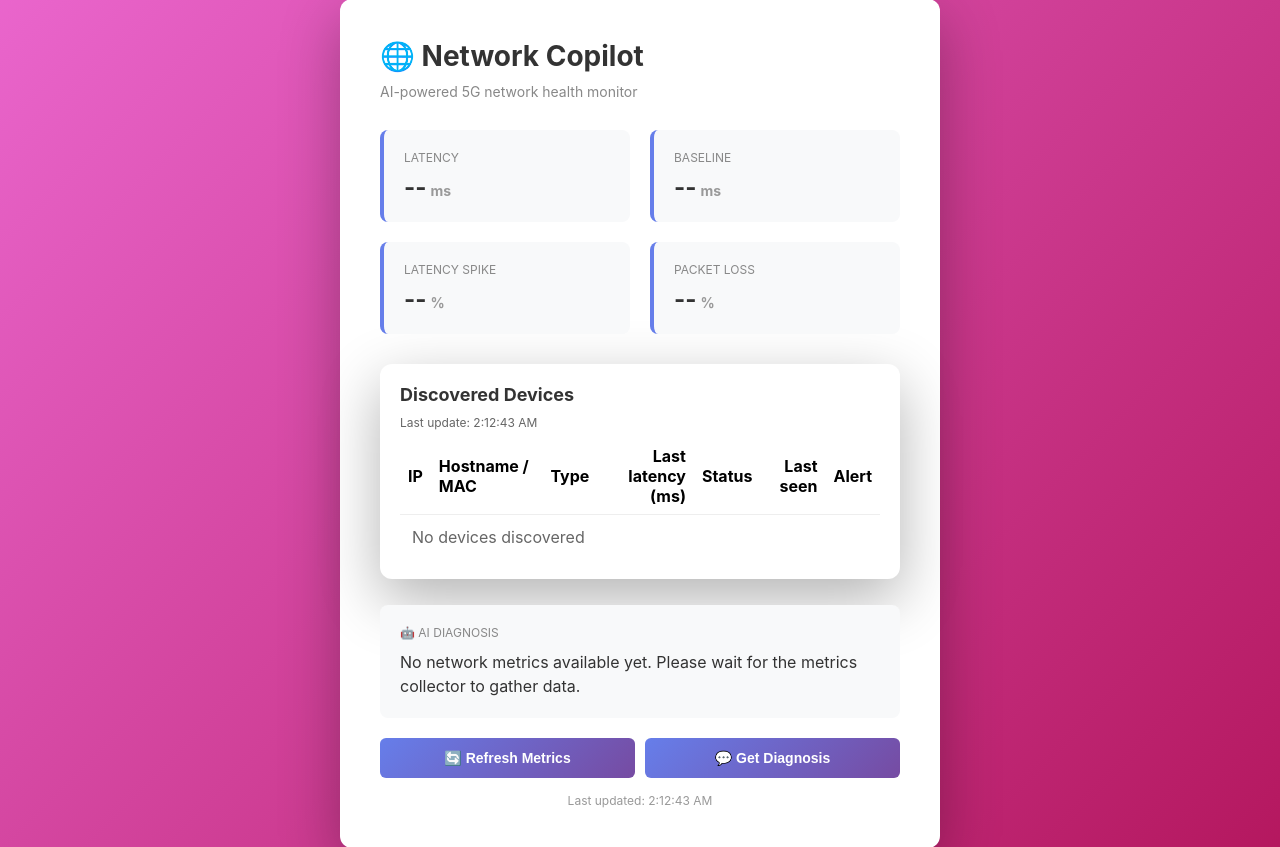
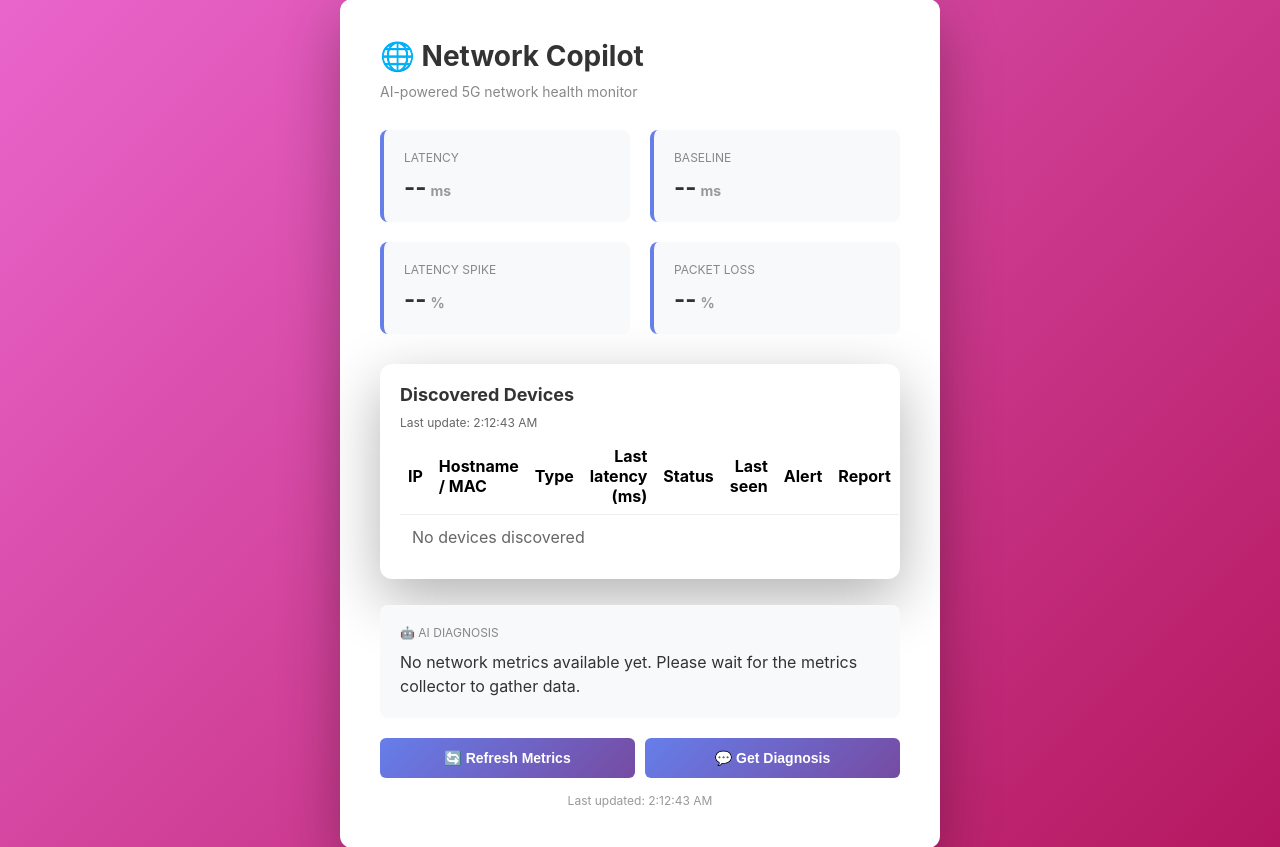
Before and after one commit to tony9321/dubhack, a Flask app: page / in a window 1280 px wide. Shown: the part 21-868 px from the top of the page. Run offline with Flask 3, Linux system fonts and the light colour scheme; data that the repository does not hold is empty.

Commit message:
longer stalling machine recorded and generate report by asking gemini

```diff
--- a/network-copilot/app.py
+++ b/network-copilot/app.py
@@ -175,7 +175,8 @@ def api_summary():
 
 @app.route('/api/devices')
 def api_devices():
-    """Return discovered devices, with type, threshold status, and alert message."""
+    """Return discovered devices, with type, threshold status, alert, and sustained issue report."""
+    import datetime
     try:
         devs = discover_devices()  # expected dicts with keys: ip, mac, hostname
         enriched = []
@@ -196,7 +197,6 @@ def api_devices():
                 LIMIT 1
             ''', (ip,))
             row = c.fetchone()
-            conn.close()
             latency = row[0] if row else None
             loss = row[1] if row else None
 
@@ -214,18 +214,47 @@ def api_devices():
             # Alert message (can call Gemini here if exceeded)
             alert_message = None
             if exceeded:
-                # Optionally call Gemini for diagnosis
                 try:
                     from llm_wrapper import get_llm_diagnosis
                     alert_message = get_llm_diagnosis()
                 except Exception:
                     alert_message = "Threshold exceeded: " + ", ".join(reasons)
 
+            # Check for sustained issues in last 10 minutes (>=3 threshold violations)
+            sustained_issue = False
+            sustained_report = None
+            try:
+                ten_min_ago = (datetime.datetime.now() - datetime.timedelta(minutes=10)).isoformat()
+                c.execute('''
+                    SELECT latency, packet_loss, timestamp
+                    FROM device_metrics
+                    WHERE device_ip = ? AND timestamp > ?
+                ''', (ip, ten_min_ago))
+                rows = c.fetchall()
+                count = 0
+                for r in rows:
+                    l, pl, _ = r
+                    if (l is not None and l > thresholds['latency']) or (pl is not None and pl > thresholds['loss']):
+                        count += 1
+                if count >= 3:
+                    sustained_issue = True
+                    # Call Gemini for a custom report
+                    try:
+                        from llm_wrapper import get_llm_diagnosis
+                        sustained_report = get_llm_diagnosis()
+                    except Exception:
+                        sustained_report = f"Device exceeded thresholds {count} times in last 10 minutes."
+            except Exception:
+                pass
+            conn.close()
+
             enriched.append({
                 **d,
                 "type": dtype,
                 "threshold_exceeded": exceeded,
-                "alert_message": alert_message
+                "alert_message": alert_message,
+                "sustained_issue": sustained_issue,
+                "sustained_report": sustained_report
             })
         return jsonify({ 'devices': enriched })
     except Exception as e:
--- a/network-copilot/templates/index.html
+++ b/network-copilot/templates/index.html
@@ -214,10 +214,11 @@
                         <th style="text-align:right;padding:8px;border-bottom:1px solid #eee">Status</th>
                         <th style="text-align:right;padding:8px;border-bottom:1px solid #eee">Last seen</th>
                         <th style="text-align:left;padding:8px;border-bottom:1px solid #eee">Alert</th>
+                        <th style="text-align:left;padding:8px;border-bottom:1px solid #eee">Report</th>
                     </tr>
                 </thead>
                 <tbody id="devices-body">
-                    <tr><td colspan="7" style="padding:12px;color:#666">Loading devices...</td></tr>
+                    <tr><td colspan="8" style="padding:12px;color:#666">Loading devices...</td></tr>
                 </tbody>
             </table>
         </div>
@@ -304,7 +305,7 @@
             const tbody = document.getElementById('devices-body');
             const lastUpdate = document.getElementById('devices-last-update');
             if(!devResp || !devResp.devices){
-                tbody.innerHTML = '<tr><td colspan="7" style="padding:12px;color:#900">Failed to load devices</td></tr>';
+                tbody.innerHTML = '<tr><td colspan="8" style="padding:12px;color:#900">Failed to load devices</td></tr>';
                 lastUpdate.textContent = 'Failed to load devices';
                 return;
             }
@@ -312,7 +313,7 @@
             lastUpdate.textContent = 'Last update: ' + new Date().toLocaleTimeString();
             const devices = devResp.devices;
             if(devices.length === 0){
-                tbody.innerHTML = '<tr><td colspan="7" style="padding:12px;color:#666">No devices discovered</td></tr>';
+                tbody.innerHTML = '<tr><td colspan="8" style="padding:12px;color:#666">No devices discovered</td></tr>';
                 return;
             }
 
@@ -327,6 +328,8 @@
                     const type = (typeof d.type === 'string' && d.type.length > 0) ? d.type : 'Unknown';
                     const threshold_exceeded = !!d.threshold_exceeded;
                     const alert_message = d.alert_message || '';
+                    const sustained_issue = !!d.sustained_issue;
+                    const sustained_report = d.sustained_report || '';
                     const m = await fetchJSON(`/api/device/${ip}/metrics`);
                     let latency = null, up = null, ts = null;
                     if(m && m.metrics && m.metrics.length>0){
@@ -335,7 +338,7 @@
                         up = recent.up;
                         ts = recent.timestamp;
                     }
-                    return {ip, hostname, mac, type, latency, up, ts, threshold_exceeded, alert_message};
+                    return {ip, hostname, mac, type, latency, up, ts, threshold_exceeded, alert_message, sustained_issue, sustained_report};
                 });
                 const resolved = await Promise.all(promises);
                 rows = rows.concat(resolved);
@@ -349,6 +352,7 @@
                 const hostname = r.hostname || r.mac || '';
                 const type = (typeof r.type === 'string' && r.type.length > 0) ? r.type : 'Unknown';
                 const alert = r.alert_message || '';
+                const report = (r.sustained_issue && r.sustained_report) ? r.sustained_report : '';
                 const tr = document.createElement('tr');
                 if(r.threshold_exceeded){
                     tr.style.background = '#ffe5e5';
@@ -361,6 +365,7 @@
                     <td style="padding:8px;text-align:right;border-bottom:1px solid #f0f0f0"><span style="color:${statusColor};font-weight:600">${r.up ? 'UP' : 'DOWN'}</span></td>
                     <td style="padding:8px;text-align:right;border-bottom:1px solid #f0f0f0">${lastSeen}</td>
                     <td style="padding:8px;border-bottom:1px solid #f0f0f0;color:#c00;font-weight:600">${alert}</td>
+                    <td style="padding:8px;border-bottom:1px solid #f0f0f0;color:#764ba2;font-weight:600">${report}</td>
                 `;
                 tbody.appendChild(tr);
             }
```
